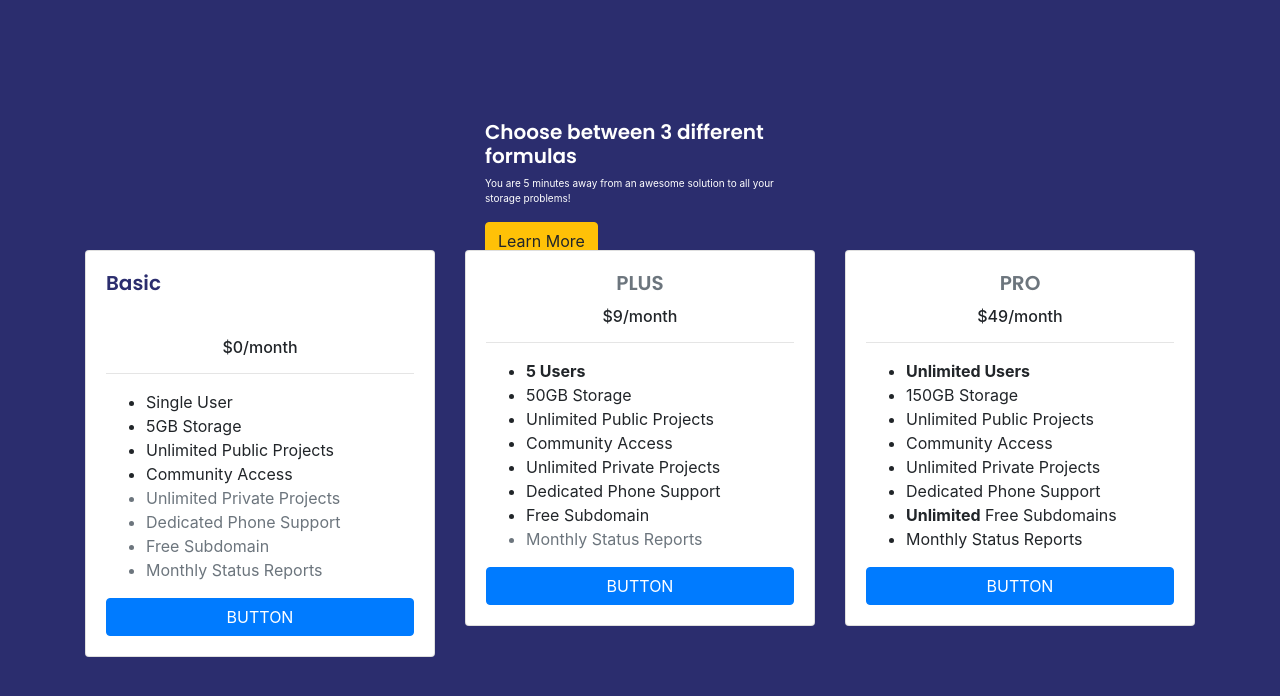
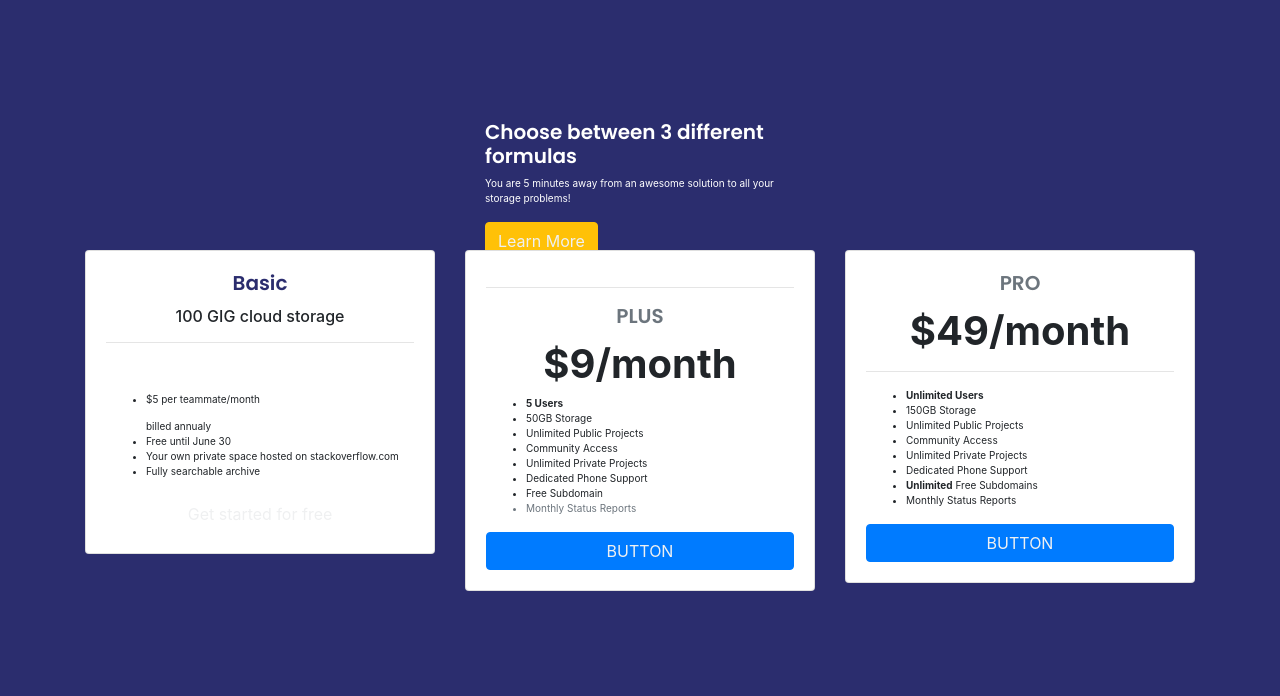
Before and after one commit to whitneyz/21price-table, a plain HTML site: page index.html in a window 1280 px wide. Drawn offline with nearby package versions, Linux system fonts and the light colour scheme.

Commit message:
price tags

```diff
--- a/index.html
+++ b/index.html
@@ -21,28 +21,19 @@
         <div class="col-lg-4">
             <div class="card mb-5 mb-lg-0">
                 <div class="card-body">
-                    <h5 class="card-title">Basic</h5>
-                    <p>100 GIG cloud storage</p>
-                    <h6 class="card-price text-center">$0<span class="period">/month</span></h6>
+                    <h5 class="card-title text-center">Basic</h5>
+                    <h6 class="text-center">100 GIG cloud storage</h6>
                     <hr>
                     <ul class="fa-ul">
-                        <li><span class="fa-li"><i class="fas fa-check"></i></span>Single User</li>
-                        <li><span class="fa-li"><i class="fas fa-check"></i></span>5GB Storage</li>
-                        <li><span class="fa-li"><i class="fas fa-check"></i></span>Unlimited Public Projects</li>
-                        <li><span class="fa-li"><i class="fas fa-check"></i></span>Community Access</li>
-                        <li class="text-muted"><span class="fa-li"><i class="fas fa-times"></i></span>Unlimited Private
-                            Projects
+                        <li><span class="card-price text-center"></i></span>$5<span class="period"> per teammate/month<br>billed annualy</span></li>
+                        <li><span class="fa-li"><i class="fas fa-check"></i></span>Free until June 30</li>
+                        <li><span class="fa-li"><i class="fas fa-check"></i></span>Your own private space hosted on
+                            stackoverflow.com
                         </li>
-                        <li class="text-muted"><span class="fa-li"><i class="fas fa-times"></i></span>Dedicated Phone
-                            Support
-                        </li>
-                        <li class="text-muted"><span class="fa-li"><i class="fas fa-times"></i></span>Free Subdomain
-                        </li>
-                        <li class="text-muted"><span class="fa-li"><i class="fas fa-times"></i></span>Monthly Status
-                            Reports
+                        <li><span class="fa-li"><i class="fas fa-check"></i></span>Fully searchable archive</li>
                         </li>
                     </ul>
-                    <a href="#" class="btn btn-block btn-primary text-uppercase">Button</a>
+                    <a href="#" class="btn btn-block">Get started for free</a>
                 </div>
             </div>
         </div>
@@ -50,9 +41,9 @@
         <div class="col-lg-4">
             <div class="card mb-5 mb-lg-0">
                 <div class="card-body">
+                    <hr style="">
                     <h5 class="card-title text-muted text-uppercase text-center">Plus</h5>
                     <h6 class="card-price text-center">$9<span class="period">/month</span></h6>
-                    <hr>
                     <ul class="fa-ul">
                         <li><span class="fa-li"><i class="fas fa-check"></i></span><strong>5 Users</strong></li>
                         <li><span class="fa-li"><i class="fas fa-check"></i></span>50GB Storage</li>
@@ -61,7 +52,9 @@
                         <li><span class="fa-li"><i class="fas fa-check"></i></span>Unlimited Private Projects</li>
                         <li><span class="fa-li"><i class="fas fa-check"></i></span>Dedicated Phone Support</li>
                         <li><span class="fa-li"><i class="fas fa-check"></i></span>Free Subdomain</li>
-                        <li class="text-muted"><span class="fa-li"><i class="fas fa-times"></i></span>Monthly Status Reports</li>
+                        <li class="text-muted"><span class="fa-li"><i class="fas fa-times"></i></span>Monthly Status
+                            Reports
+                        </li>
                     </ul>
                     <a href="#" class="btn btn-block btn-primary text-uppercase">Button</a>
                 </div>
@@ -81,7 +74,9 @@
                         <li><span class="fa-li"><i class="fas fa-check"></i></span>Community Access</li>
                         <li><span class="fa-li"><i class="fas fa-check"></i></span>Unlimited Private Projects</li>
                         <li><span class="fa-li"><i class="fas fa-check"></i></span>Dedicated Phone Support</li>
-                        <li><span class="fa-li"><i class="fas fa-check"></i></span><strong>Unlimited</strong> Free Subdomains</li>
+                        <li><span class="fa-li"><i class="fas fa-check"></i></span><strong>Unlimited</strong> Free
+                            Subdomains
+                        </li>
                         <li><span class="fa-li"><i class="fas fa-check"></i></span>Monthly Status Reports</li>
                     </ul>
                     <a href="#" class="btn btn-block btn-primary text-uppercase">Button</a>
--- a/stylesheet.css
+++ b/stylesheet.css
@@ -24,3 +24,13 @@ p {
 .card-title {
     color: #2B2D6E;
 }
+.fa-ul {
+    font-size: 10px;
+}
+.card-price {
+    font-size: 40px;
+    font-weight: bold;
+}
+.btn {
+  color: #EFF0F1;
+}
```
Also changed, not shown: templatebootstrap.html (added, +21 -0 lines). Lines whose indentation alone changed are shown as unchanged.
